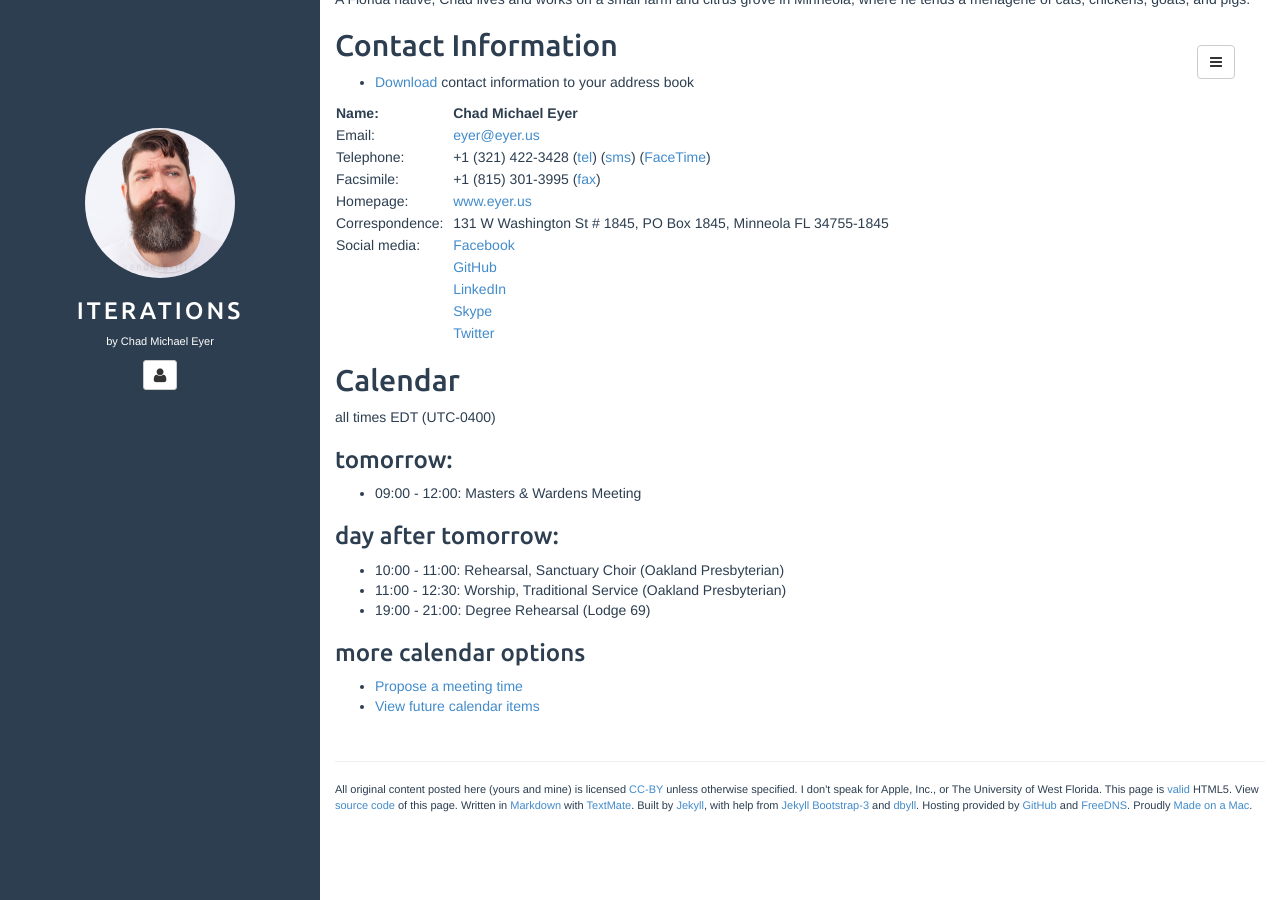
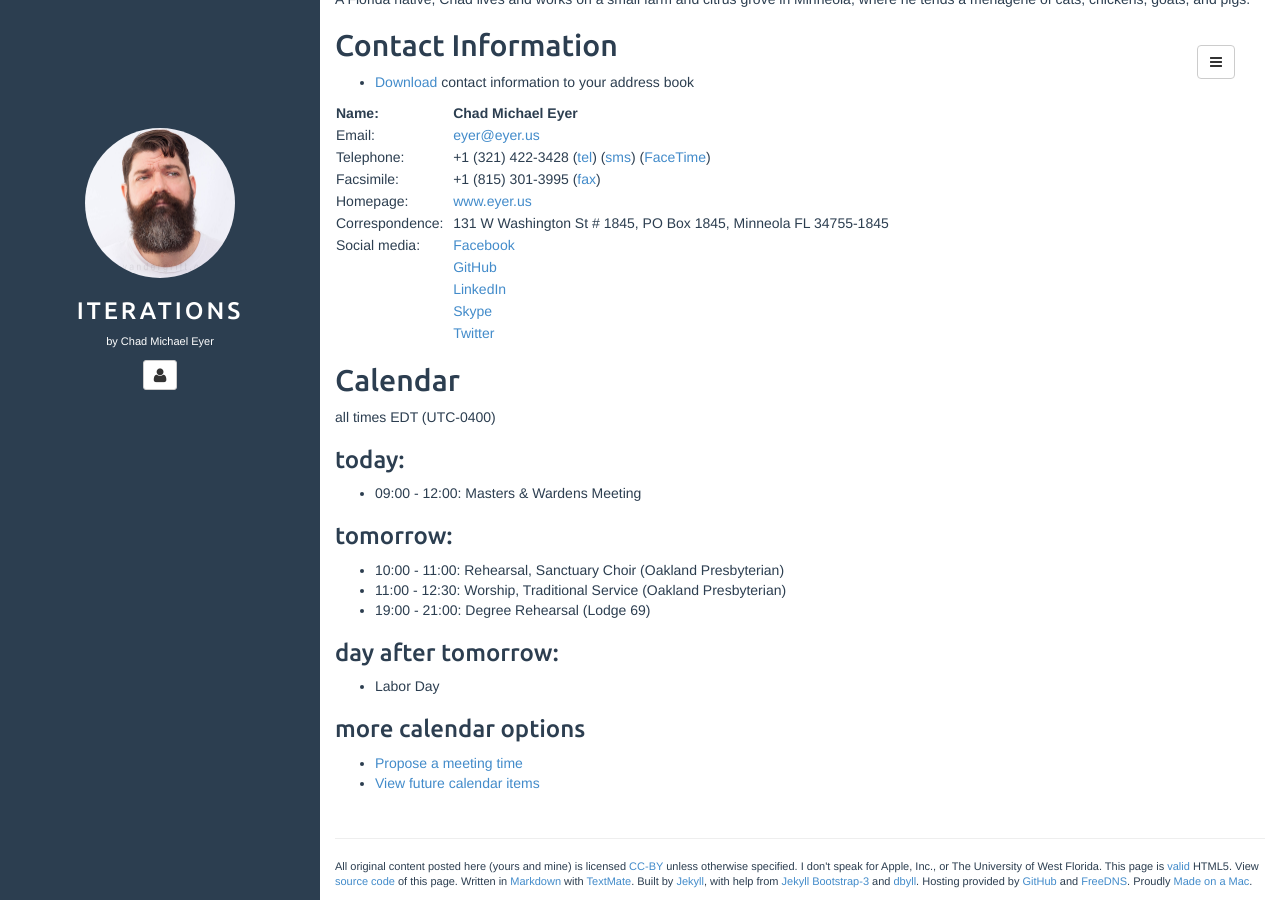
Before and after one commit to chadmichaeleyer/chadmichaeleyer.github.io, a Jekyll site: the page built from about.md, in a window 1280 px wide and 900 px high, scrolled down 1070 px. Built offline with Jekyll 4.4.1, drawn with Linux system fonts in a browser that asks for light colours.

Commit message:
calendar update

```diff
--- a/calendar-year.markdown
+++ b/calendar-year.markdown
@@ -1546,3 +1546,9 @@ all times EDT (UTC-0400)
 
 * 07:00 - 21:30: AppleCare Advisor
 * 09:00 - 12:00: Tentative – Masters & Wardens Meeting
+
+### 2018-09-02 (Sun):
+
+* 07:00 - 21:30: AppleCare Advisor
+* 10:00 - 11:00: Rehearsal, Sanctuary Choir (Oakland Presbyterian)
+* 11:00 - 12:30: Worship, Traditional Service (Oakland Presbyterian)
--- a/calendar.markdown
+++ b/calendar.markdown
@@ -1,11 +1,15 @@
 all times EDT (UTC-0400)
 
-### tomorrow:
+### today:
 
 * 09:00 - 12:00: Masters & Wardens Meeting
 
-### day after tomorrow:
+### tomorrow:
 
 * 10:00 - 11:00: Rehearsal, Sanctuary Choir (Oakland Presbyterian)
 * 11:00 - 12:30: Worship, Traditional Service (Oakland Presbyterian)
 * 19:00 - 21:00: Degree Rehearsal (Lodge 69)
+
+### day after tomorrow:
+
+* Labor Day
```
